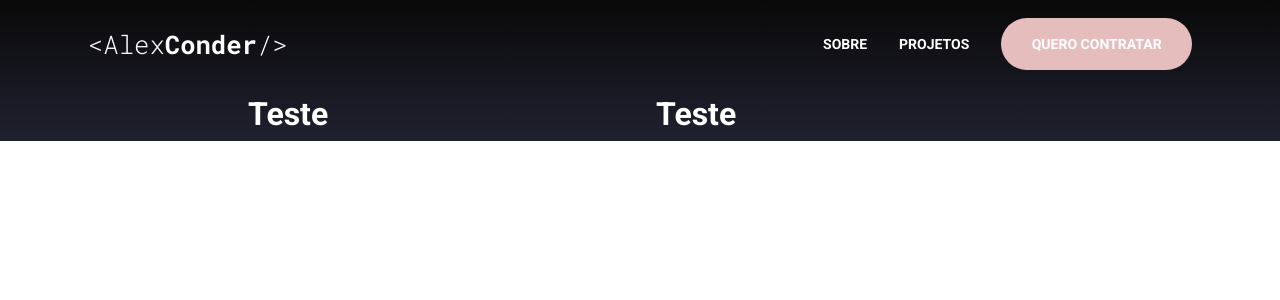
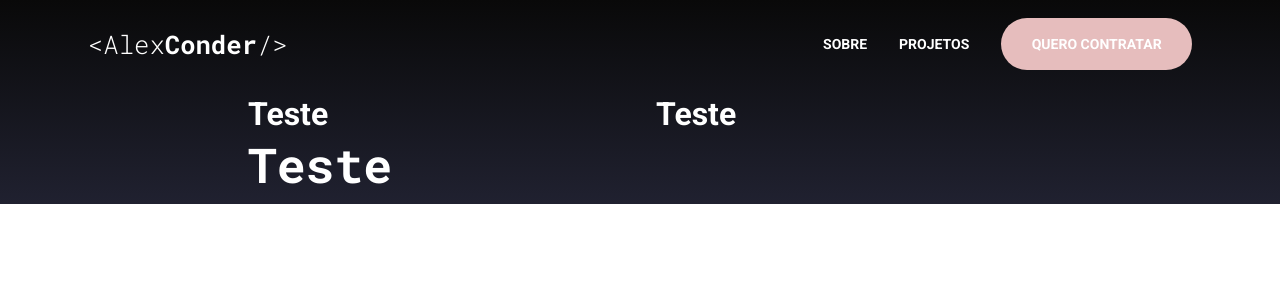
Before and after one commit to josedasilva123/portfolio, a Next.js app: page / in a window 1280 px wide. Shown: the top 300 px of the page. Built offline with nearby package versions, Linux system fonts and the light colour scheme.

Commit message:
feat: creating typography design system

```diff
--- a/pages/index.tsx
+++ b/pages/index.tsx
@@ -1,12 +1,14 @@
 import type { NextPage } from 'next'
 import Head from 'next/head'
 import { Container, FlexRow, Col } from '../styles/grid'
+import { ThemeTitle } from '../styles/typography'
 const Home: NextPage = () => {
   return (
     <Container containerSize='sm' containerPadding='sm'>
       <FlexRow gap="2rem" flexWrap={{default: 'wrap'}} justifyContent={{default: 'space-between'}}>
         <Col size={{lg: "(100% - 2rem)/2", md: "100%"}}>
           <h1 style={{color: '#fff'}}>Teste</h1>
+          <ThemeTitle titleTag="h1" titleSize='headline'>Teste</ThemeTitle>
         </Col>
         <Col size={{lg: "(100% - 2rem)/2", md: "100%"}}>
           <h1 style={{color: '#fff'}}>Teste</h1>
--- /dev/null
+++ b/styles/components/typography.tsx
@@ -0,0 +1,53 @@
+import React from 'react'
+
+interface iTitle{
+    className?: string;
+    children: React.ReactNode;
+    titleTag: 'h1' | 'h2' | 'h3' | 'h4' | 'h5' | 'h6';
+    titleSize: 'headline' | 'title1' | 'title2' | 'title3';
+    titleColor?: 'white' | 'primary' | 'secondary';
+}
+
+interface iLabel{
+    className?: string;
+    children: React.ReactNode;
+    labelColor?: 'white' | 'primary' | 'secondary';
+}
+
+interface iParagraph{
+    className?: string;
+    children: React.ReactNode;
+    paragraphColor?: 'white' | 'primary' | 'secondary';
+}
+
+//Componente base de título com variação de tag via props
+export const BaseTitle: React.FC<iTitle> = ({ children, className, titleTag }) => {
+  return (
+    <>
+      {titleTag === "h1" && <h1 className={className}>{children}</h1>}
+      {titleTag === "h2" && <h2 className={className}>{children}</h2>}
+      {titleTag === "h3" && <h3 className={className}>{children}</h3>}
+      {titleTag === "h4" && <h4 className={className}>{children}</h4>}
+      {titleTag === "h5" && <h5 className={className}>{children}</h5>}
+      {titleTag === "h6" && <h6 className={className}>{children}</h6>}
+    </>
+  )
+}
+
+//Componente base de rótulo
+export const BaseLabel: React.FC<iLabel> = ({ children, className }) => {
+    return(
+        <label className={className}>
+            {children}
+        </label>
+    )
+}
+
+//Componente base de parágrafo
+export const BaseParagraph: React.FC<iParagraph> = ({ children, className }) => {
+    return(
+        <p className={className}>
+            {children}
+        </p>
+    )
+}
--- /dev/null
+++ b/styles/typography.ts
@@ -0,0 +1,20 @@
+import styled, {css} from "styled-components";
+import { BaseTitle, BaseLabel, BaseParagraph } from "./components/typography";
+
+export const ThemeTitle = styled(BaseTitle)`
+    font-family: 'Roboto Mono', monospace;
+    color: var(--colorWhite);
+    ${(props) => {
+        switch(props.titleSize){
+            case 'headline':
+                return css`
+                    font-size: 60px;
+                    font-weight: 700;
+                    @media (max-width: 1368px){
+                        font-size: 48px;
+                    }
+                `
+        }
+    }}
+
+`
```
